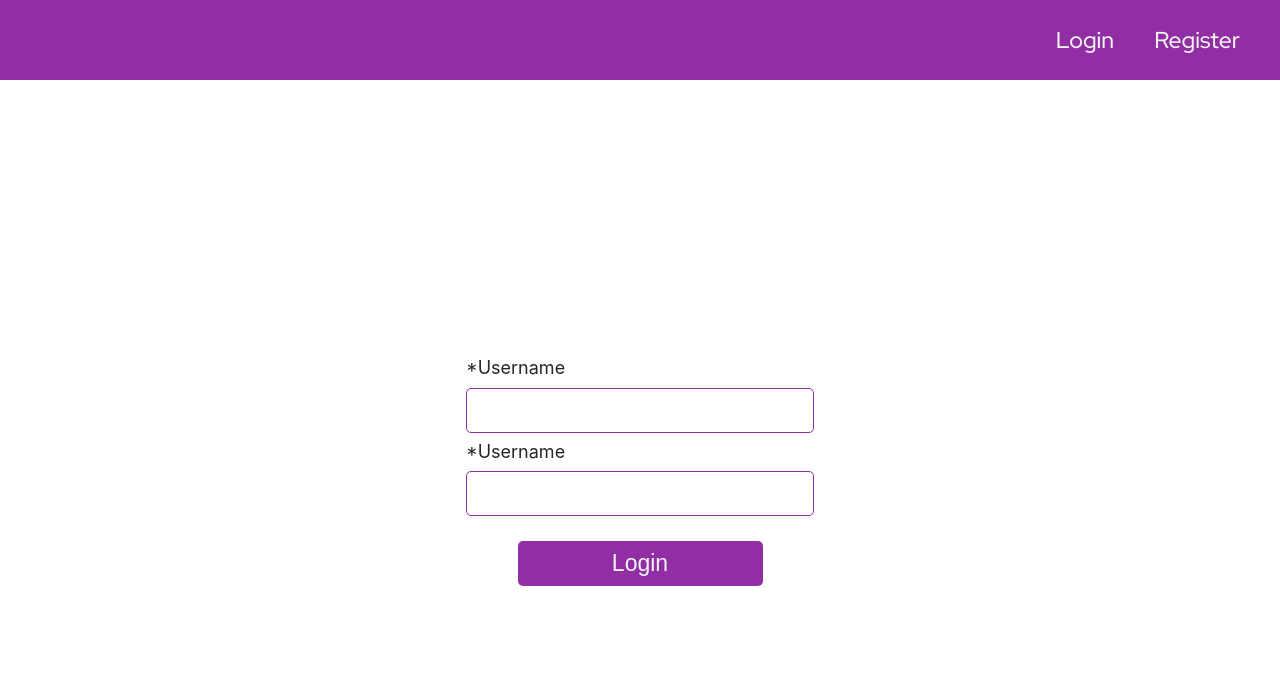
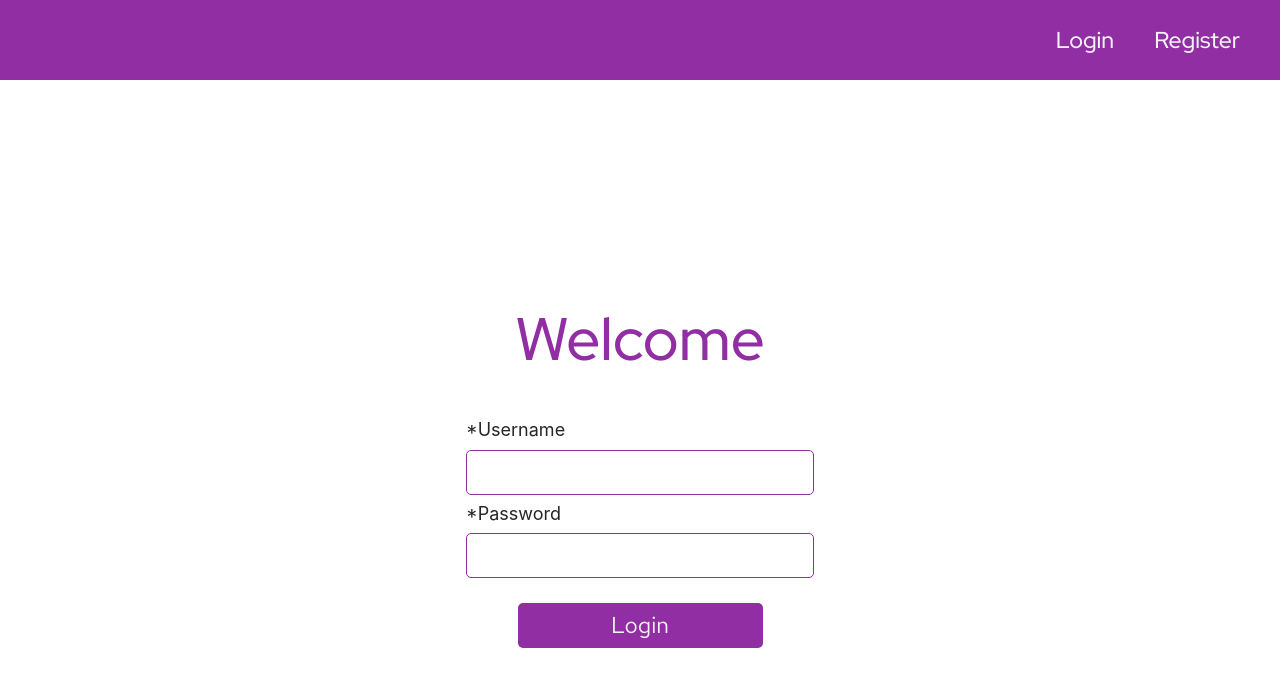
Before and after one commit to warehard/register-user-api-integration, a React (Create React App) app: page / in a window 1280 px wide. Shown: the top 686 px of the page. Built offline with nearby package versions, Linux system fonts and the light colour scheme.

Commit message:
feat: login page working

```diff
--- a/src/App.js
+++ b/src/App.js
@@ -12,12 +12,7 @@ function App() {
   const location = useLocation();
   const [token, setToken] = useState(localStorage.getItem('token'));
 
-  const [test, setTest] = useState('')
 
-  const handleChange = (e) => {
-    setTest(e.target.value)
-
-  }
 
   return (
     <div>
--- a/src/components/form/index.jsx
+++ b/src/components/form/index.jsx
@@ -1,6 +1,6 @@
 import React, { useState } from 'react'
 import Input from '../input/'
-const Form = ({handleSubmit, children, className}) => {
+const Form = ({handleSubmit, children, className, titleSize}) => {
     return(
         <form onSubmit={handleSubmit} className={className}>
             {children}
--- a/src/index.css
+++ b/src/index.css
@@ -1,4 +1,4 @@
-@import url('https://fonts.googleapis.com/css2?family=Red+Hat+Display:ital,wght@0,500;1,400&display=swap');
+@import url('https://fonts.googleapis.com/css2?family=Red+Hat+Display:ital,wght@0,500;1,400&family=Red+Hat+Text&display=swap');
 body {
   margin: 0;
   font-family: -apple-system, BlinkMacSystemFont, 'Segoe UI', 'Roboto', 'Oxygen',
--- a/src/pages/login/index.jsx
+++ b/src/pages/login/index.jsx
@@ -1,4 +1,4 @@
-import React, { useState } from 'react'
+import React, { useState, useEffect } from 'react'
 import axios from 'axios'
 import { useHistory } from 'react-router-dom';
 import StyledForm from '../../styled/styled-form'
@@ -18,6 +18,8 @@ const Login = ({ setToken, setAuthentication}) => {
 
 
   const [loginError, setLoginError] = useState('')
+  const [userError, setUserError] = useState(false)
+  const [passwordError, setPasswordError] = useState(false)
   const [username, setUsername] = useState('')
   const [password, setPassword] = useState('')
   const history = useHistory()
@@ -30,10 +32,26 @@ const Login = ({ setToken, setAuthentication}) => {
     setPassword(event.target.value)
   }
 
+  useEffect(() => {
+
+  }, [username, password])
+
   const onFinish = async (e) => {
     e.preventDefault()
-    console.log(username,password)
 
+    if (username.length === 0) {
+      setUserError(true)
+    }else{
+      setUserError(false)
+    }
+    if (password.length <= 3) {
+      setPasswordError(true)
+    }else{
+      setPasswordError(false)
+    }
+    if ( username.length > 0 && password.length > 3) {
+      setUserError(false)
+      setPasswordError(false)
       try{
         const response = await axios.post('https://ka-users-api.herokuapp.com/authenticate', {
           user: username,
@@ -50,14 +68,15 @@ const Login = ({ setToken, setAuthentication}) => {
           setLoginError(error.response.data.error.user_authentication)
 
         }
-
+    }
   };
 
-
+  console.log(username.length)
 
   return(
 
-      <StyledForm handleSubmit={onFinish}>
+      <StyledForm handleSubmit={onFinish} titleSize='60px'>
+        <h1>Welcome</h1>
         <StyledInput
           label='Username'
           name='username'
@@ -66,21 +85,21 @@ const Login = ({ setToken, setAuthentication}) => {
           handleChange={handleUsername}
           width='350px'
           height='45px'
-
-
+          error={userError}
+          message='Usuário Inválido'
         />
          <StyledInput
-          label='Username'
-          name='username'
+          label='Password'
+          name='password'
           rules={{required:true}}
           value={password}
           handleChange={handlePassword}
           width='350px'
           height='45px'
-
-
+          error={passwordError}
+          message='Senha inválida'
         />
-
+        <span>{loginError}</span>
         <StyledButton
           buttonName='Login'
           width='245px'
--- a/src/styled/styled-form/index.js
+++ b/src/styled/styled-form/index.js
@@ -5,6 +5,14 @@ const StyledForm = styled(Form)`
     display: flex;
     flex-direction: column;
     align-items: center;
+    h1{
+        font-size:${props => props.titleSize};
+        color: #922EA3;
+        font-family: Red Hat Display;
+    }
+    span{
+        color:crimson;
+    }
 
 `
 export default StyledForm
--- a/src/styled/styled-input/index.js
+++ b/src/styled/styled-input/index.js
@@ -15,6 +15,7 @@ const StyledInput = styled(Input)`
         padding-right:10px;
         margin-top:5px;
         margin-bottom:5px;
+        outline:none;
     }
     span{
         color:crimson;
```
Also changed, not shown: src/components/teste/teste.jsx (deleted, +0 -15 lines). Lines whose indentation alone changed are shown as unchanged.
